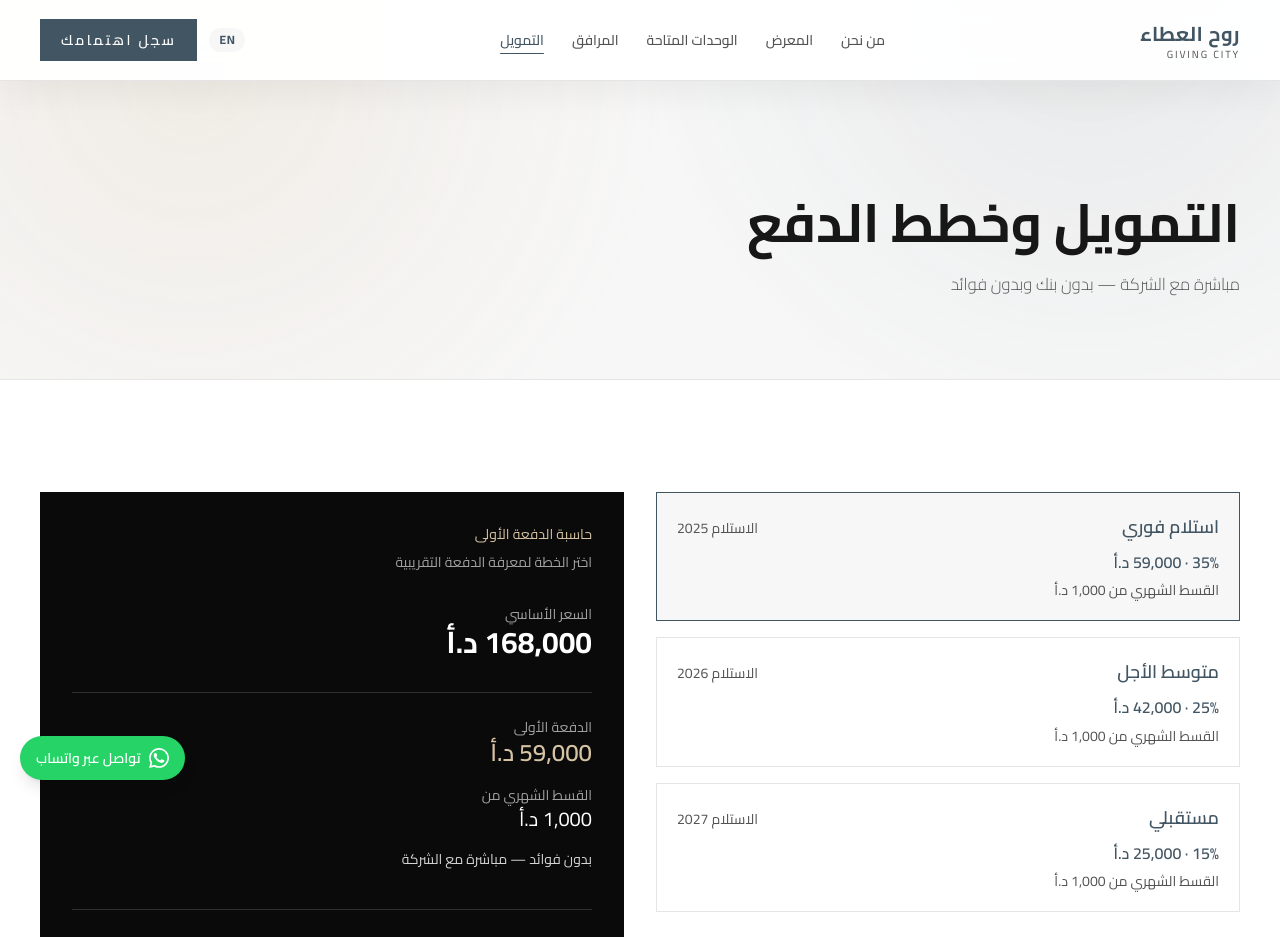
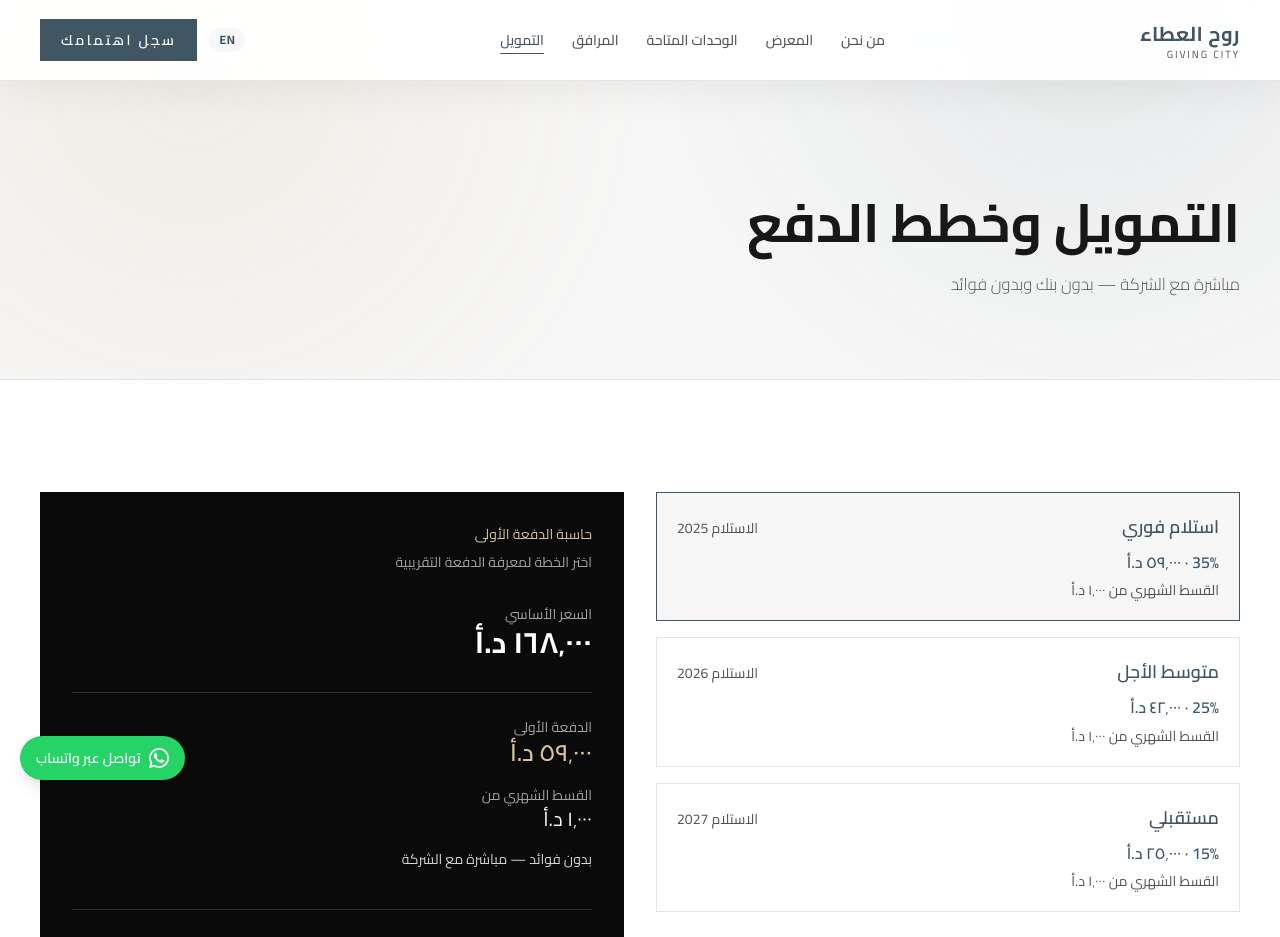
Before and after one commit to NaderDweik/gng-ct, a Next.js app: page /ar/financing in a window 1280 px wide. Shown: the top 937 px of the page. Built offline with nearby package versions, Linux system fonts and the light colour scheme.

Commit message:
added fixes

```diff
--- a/src/app/[locale]/about/page.tsx
+++ b/src/app/[locale]/about/page.tsx
@@ -1,6 +1,7 @@
 import { getTranslations, setRequestLocale } from "next-intl/server";
 import { PageHero } from "@/components/PageHero";
 import { site } from "@/content/site";
+import { formatNumber } from "@/lib/format";
 
 type Props = { params: Promise<{ locale: string }> };
 
@@ -34,7 +35,7 @@ export default async function AboutPage({ params }: Props) {
           <div className="grid gap-4 sm:grid-cols-2">
             {[
               [`${site.stats.units}+`, isAr ? "منتجع خاص" : "private resorts"],
-              [site.stats.areaSqm.toLocaleString(locale), isAr ? "م²" : "m²"],
+              [formatNumber(site.stats.areaSqm, locale), isAr ? "م²" : "m²"],
               [`${site.stats.unitAreaSqm}`, isAr ? "م² لكل وحدة" : "m² per unit"],
               [site.iso, tc("iso")],
             ].map(([v, l]) => (
--- a/src/app/[locale]/page.tsx
+++ b/src/app/[locale]/page.tsx
@@ -8,6 +8,7 @@ import { cashPriceJd, basePriceJd } from "@/content/pricing";
 import { HeroCarousel } from "@/components/HeroCarousel";
 import { heroSlides } from "@/content/heroSlides";
 import { faqCategories } from "@/content/faq";
+import { formatNumber } from "@/lib/format";
 
 type Props = { params: Promise<{ locale: string }> };
 
@@ -184,7 +185,7 @@ export default async function HomePage({ params }: Props) {
           {[
             { v: `${site.stats.units}+`, l: t("statsUnits") },
             {
-              v: site.stats.areaSqm.toLocaleString(locale),
+              v: formatNumber(site.stats.areaSqm, locale),
               l: t("statsArea"),
             },
             { v: `${site.stats.unitAreaSqm}`, l: isAr ? "م² لكل وحدة" : "m² per unit" },
@@ -208,11 +209,11 @@ export default async function HomePage({ params }: Props) {
             <h2 className="section-title">{t("pricingTitle")}</h2>
             <p className="section-sub">{t("pricingSub")}</p>
             <p className="mt-8 font-display text-5xl font-bold text-brand">
-              {basePriceJd.toLocaleString(locale)}{" "}
+              {formatNumber(basePriceJd, locale)}{" "}
               <span className="text-lg font-medium text-muted">{tc("jd")}</span>
             </p>
             <p className="mt-2 text-accent-hover font-semibold">
-              {cashPriceJd.toLocaleString(locale)} {tc("jd")} — {site.stats.cashDiscountPct}% cash
+              {formatNumber(cashPriceJd, locale)} {tc("jd")} — {site.stats.cashDiscountPct}% cash
             </p>
             <Link href="/financing" className="btn btn-primary mt-8">
               {tc("financing")}
--- a/src/components/FinancingCalculator.tsx
+++ b/src/components/FinancingCalculator.tsx
@@ -4,6 +4,7 @@ import { useMemo, useState } from "react";
 import { useLocale, useTranslations } from "next-intl";
 import { pricingPlans, basePriceJd, cashPriceJd, cashDiscountPct } from "@/content/pricing";
 import { site } from "@/content/site";
+import { formatNumber } from "@/lib/format";
 
 export function FinancingCalculator() {
   const t = useTranslations("financing");
@@ -40,10 +41,10 @@ export function FinancingCalculator() {
               </span>
             </div>
             <p className="mt-2 text-brand font-semibold">
-              {p.downPct}% · {p.downJd.toLocaleString(locale)} {tc("jd")}
+              {p.downPct}% · {formatNumber(p.downJd, locale)} {tc("jd")}
             </p>
             <p className="mt-1 text-sm text-muted">
-              {t("monthly")} {p.monthlyFromJd.toLocaleString(locale)} {tc("jd")}
+              {t("monthly")} {formatNumber(p.monthlyFromJd, locale)} {tc("jd")}
             </p>
           </button>
         ))}
@@ -54,19 +55,19 @@ export function FinancingCalculator() {
         <p className="mt-2 text-neutral-400 text-sm">{t("calculatorHint")}</p>
         <p className="mt-8 text-sm text-neutral-400">{t("basePrice")}</p>
         <p className="text-3xl font-bold">
-          {basePriceJd.toLocaleString(locale)} {tc("jd")}
+          {formatNumber(basePriceJd, locale)} {tc("jd")}
         </p>
         <div className="mt-8 grid gap-4 border-t border-white/15 pt-6">
           <div>
             <p className="text-sm text-neutral-400">{t("downPayment")}</p>
             <p className="text-2xl font-semibold text-accent">
-              {plan.downJd.toLocaleString(locale)} {tc("jd")}
+              {formatNumber(plan.downJd, locale)} {tc("jd")}
             </p>
           </div>
           <div>
             <p className="text-sm text-neutral-400">{t("monthly")}</p>
             <p className="text-xl">
-              {plan.monthlyFromJd.toLocaleString(locale)} {tc("jd")}
+              {formatNumber(plan.monthlyFromJd, locale)} {tc("jd")}
             </p>
           </div>
           <p className="text-sm text-neutral-300">
@@ -77,7 +78,7 @@ export function FinancingCalculator() {
         <div className="mt-10 border-t border-white/15 pt-6">
           <p className="text-sm text-accent">{t("cashTitle")}</p>
           <p className="mt-2 text-2xl font-bold">
-            {cashPriceJd.toLocaleString(locale)} {tc("jd")}
+            {formatNumber(cashPriceJd, locale)} {tc("jd")}
           </p>
           <p className="mt-1 text-sm text-neutral-400">
             {cashDiscountPct}% — {t("cashDesc")}
--- /dev/null
+++ b/src/lib/format.ts
@@ -0,0 +1,8 @@
+/** Map next-intl locale codes to BCP-47 tags safe for Intl / toLocaleString. */
+export function localeTag(locale: string): string {
+  return locale === "ar" ? "ar-JO" : "en-US";
+}
+
+export function formatNumber(value: number, locale: string): string {
+  return value.toLocaleString(localeTag(locale));
+}
```
